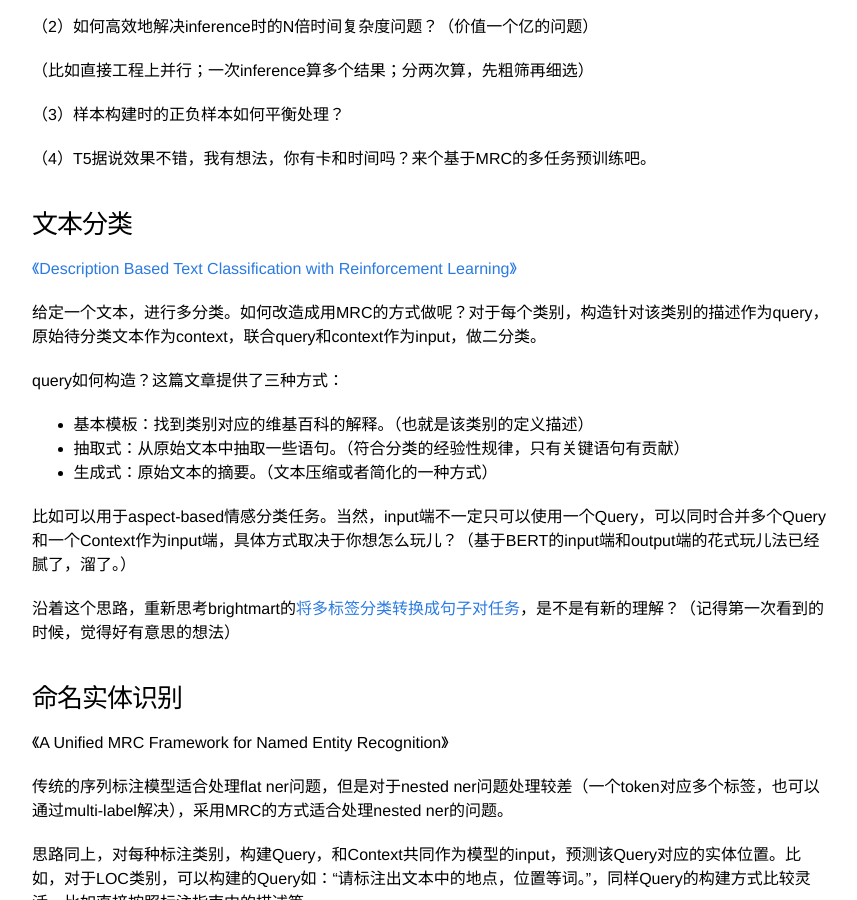
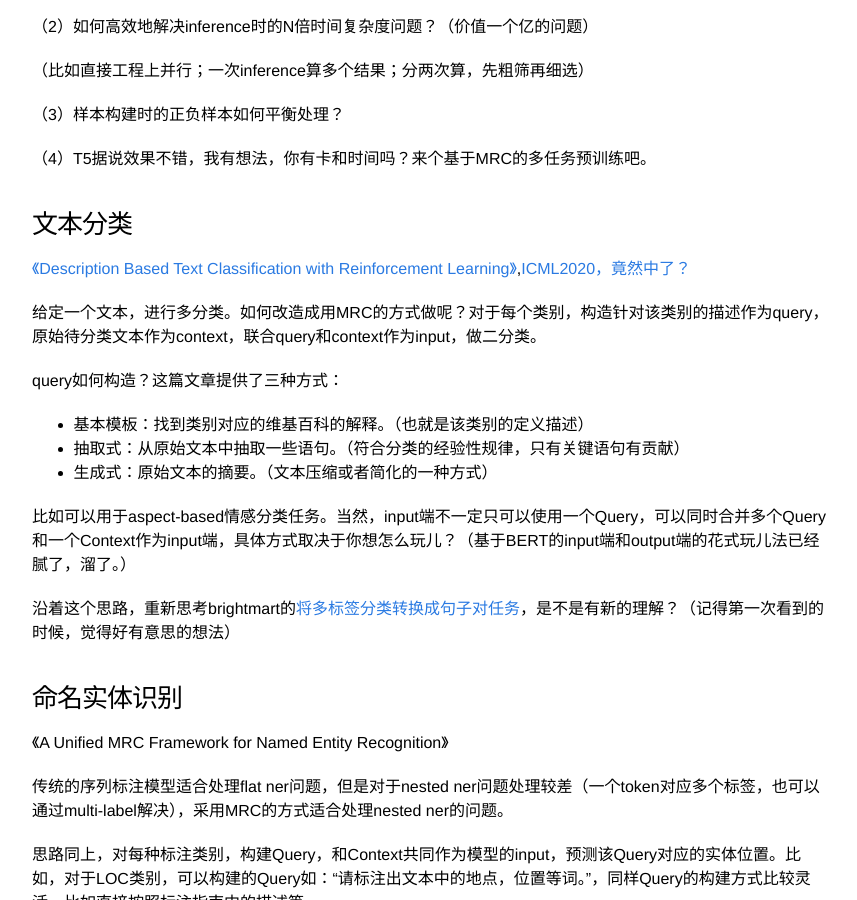
Before and after one commit to zhpmatrix/zhpmatrix.github.io, a Jekyll site: the page built from _posts/2020-05-07-mrc-is-all-you-need.md, in a window 1280 px wide and 900 px high, scrolled down 405 px. Shown: the whole window, without its empty margins (208-1065 px from the left). Built offline with Jekyll 4.4.1, drawn with Linux system fonts in a browser that asks for light colours; comment, search, counter and statistics services are not loaded.

Commit message:
add new ref

```diff
--- a/_posts/2020-05-07-mrc-is-all-you-need.md
+++ b/_posts/2020-05-07-mrc-is-all-you-need.md
@@ -25,7 +25,7 @@ MRC是一个非常general的框架，多个NLP领域的经典任务都可以用M
 
 ### 文本分类
 
-[《Description Based Text Classification with Reinforcement Learning》](https://arxiv.org/pdf/2002.03067.pdf)
+[《Description Based Text Classification with Reinforcement Learning》](https://arxiv.org/pdf/2002.03067.pdf),[ICML2020，竟然中了？](https://mp.weixin.qq.com/s?__biz=MzUzODcyNjY5Ng==&mid=2247485727&idx=1&sn=a6f4d590d763f67a2492cdcb32230151&chksm=fad21158cda5984e9182ed0ce471f5086150c1022aa50bcfbc5216a9c3161f39b3ed7a1b54a6&xtrack=1&scene=90&subscene=93&sessionid=1591590405&clicktime=1591590411&enterid=1591590411%23rd)
 
 给定一个文本，进行多分类。如何改造成用MRC的方式做呢？对于每个类别，构造针对该类别的描述作为query，原始待分类文本作为context，联合query和context作为input，做二分类。
 
```
